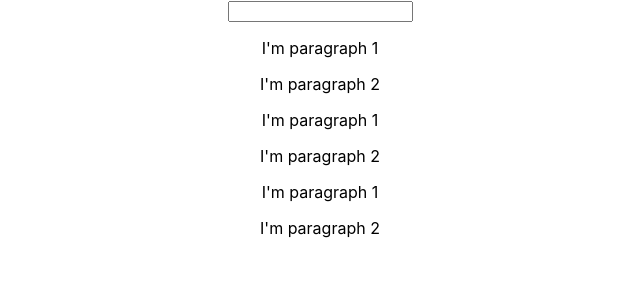
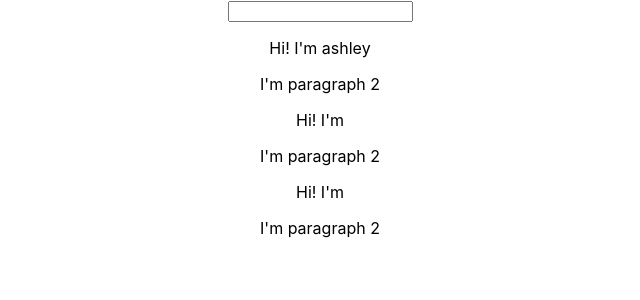
Before and after one commit to ashwri/React-Component-Exercise, a React (Create React App) app: page / in a window 1280 px wide. Shown: the top 300 px of the page, without its empty margins (320-960 px from the left). Built offline with nearby package versions, Linux system fonts and the light colour scheme.

Commit message:
TODO 4 Complete: Pass username using props to th eoutput component

```diff
--- a/src/App.js
+++ b/src/App.js
@@ -6,10 +6,10 @@ import UserOutput from './UserOutput/UserOutput';
 function App() {
   return (
     <div className="App">
-      <UserInput> </UserInput>
-      <UserOutput> </UserOutput>
-      <UserOutput> </UserOutput>
-      <UserOutput> </UserOutput>
+      <UserInput />
+      <UserOutput username="ashley"/>
+      <UserOutput/>
+      <UserOutput/>
     </div>
   );
 }
--- a/src/UserOutput/UserOutput.js
+++ b/src/UserOutput/UserOutput.js
@@ -1,9 +1,9 @@
 import React from 'react';
 
-const userOutput = () => {
+const userOutput = (props) => {
     return (
         <div>
-            <p> I'm paragraph 1 </p>
+            <p> Hi! I'm {props.username} </p>
             <p> I'm paragraph 2 </p>
         </div>
     )
```
